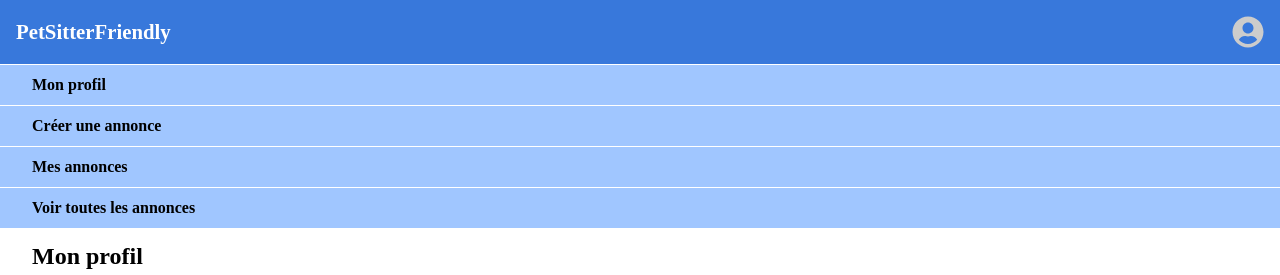
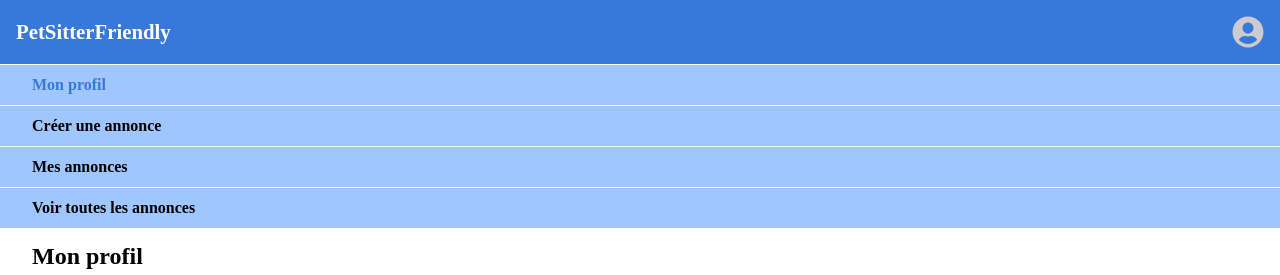
Before and after one commit to Simon-Honore/PetsitTop-Front, a React (Vite) app: page /mon_profil in a window 1280 px wide. Both pictures are taken after a click on the icon 1248 px from the left and 32 px from the top of the page. Shown: the top 275 px of the page. Built offline with nearby package versions, Linux system fonts and the light colour scheme.

Commit message:
feat(menu): change list to navlink

```diff
--- a/package.json
+++ b/package.json
@@ -10,6 +10,7 @@
   },
   "dependencies": {
     "@reduxjs/toolkit": "^1.9.2",
+    "classnames": "^2.3.2",
     "react": "^18.2.0",
     "react-dom": "^18.2.0",
     "react-icons": "^4.7.1",
--- a/src/components/Menu/Menu.jsx
+++ b/src/components/Menu/Menu.jsx
@@ -1,14 +1,16 @@
+import { NavLink } from 'react-router-dom';
+import cn from 'classnames';
 import './Menu.scss';
 
-function Menu({ showMenu }) {
+function Menu() {
+  const classNameLink = ({ isActive }) => cn('nav__link', { 'nav__link--active': isActive });
+
   return (
     <nav className="nav">
-      <ul className="nav__link">
-        <li className="nav__link__item">Mon profil</li>
-        <li className="nav__link__item">Créer une annonce</li>
-        <li className="nav__link__item">Mes annonces</li>
-        <li className="nav__link__item">Voir toutes les annonces</li>
-      </ul>
+      <NavLink to="/mon_profil" className={classNameLink}>Mon profil</NavLink>
+      <NavLink to="/#" className={classNameLink}>Créer une annonce</NavLink>
+      <NavLink to="/#" className={classNameLink}>Mes annonces</NavLink>
+      <NavLink to="/#" className={classNameLink}>Voir toutes les annonces</NavLink>
     </nav>
   );
 }
--- a/src/components/Menu/Menu.scss
+++ b/src/components/Menu/Menu.scss
@@ -1,14 +1,15 @@
 .nav {
-
 	&__link {
-
-        &__item {
 		line-height: 2.5rem;
 		padding-left: 2rem;
 		color: $fontcolor-dark;
 		font-weight: bold;
 		border-top: 1px solid $fontcolor-light;
 		background-color: $bgMedium;
+		display: block;
+
+		&--active {
+			color: $bgHeaderFooter;
 		}
 	}
 }
```
Also changed, not shown: .eslintrc.json, 1 other file (tests, documents, lock files or other folders). Lines whose indentation alone changed are shown as unchanged.
